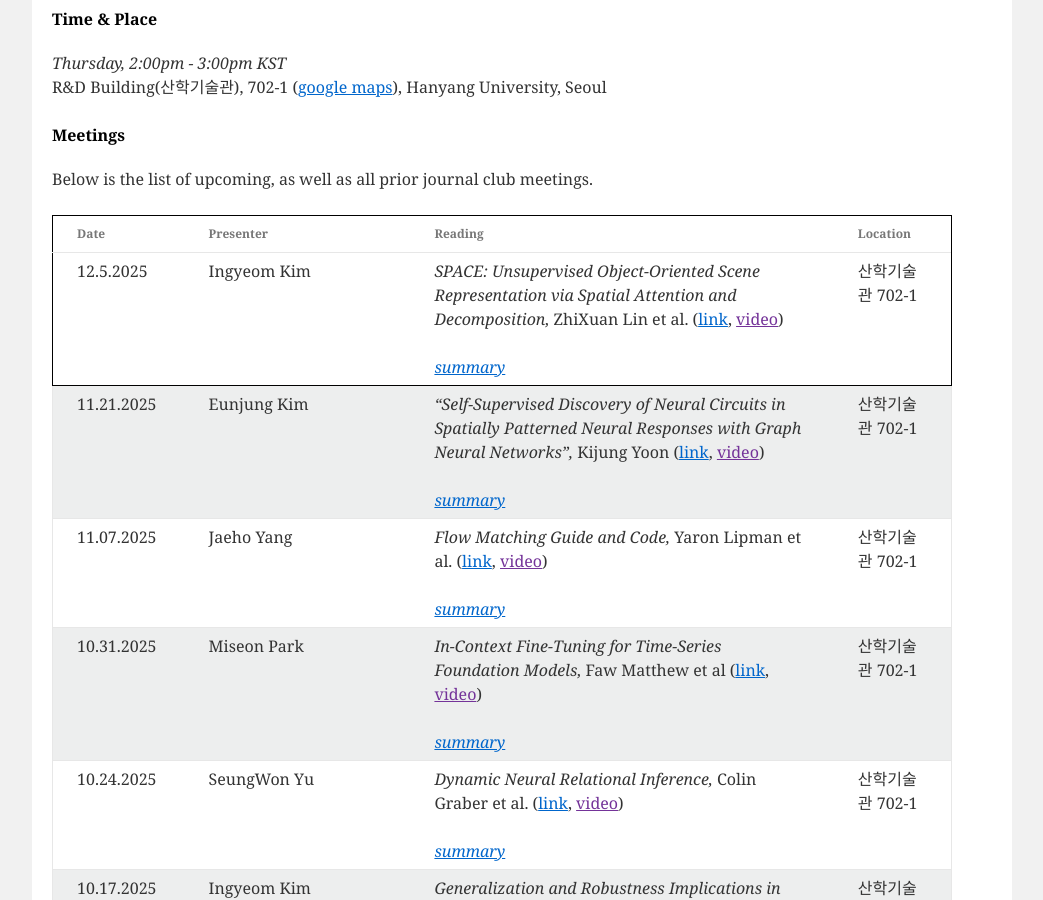
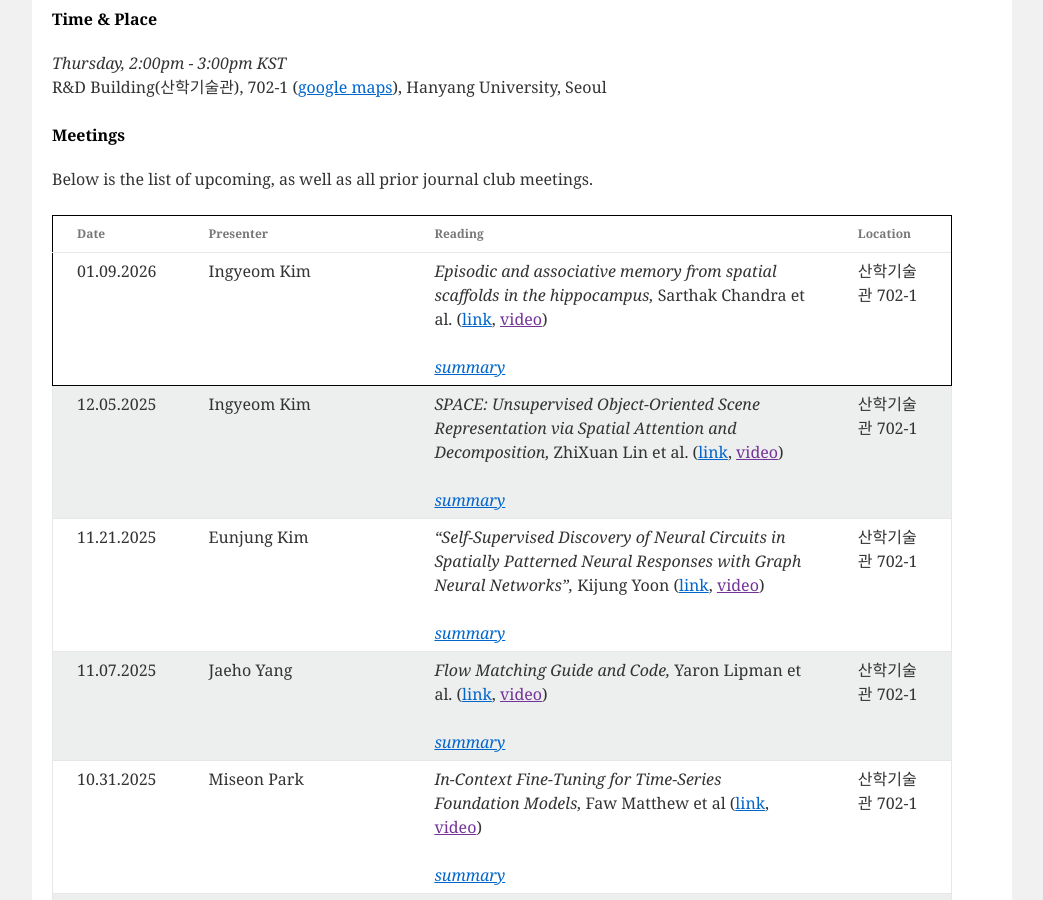
Before and after one commit to niai-lab/GraphML-JC, a Jekyll site: the page built from index.html, in a window 1280 px wide and 900 px high, scrolled down 515 px. Shown: the whole window, without its empty margins (118-1161 px from the left). Built offline with Jekyll 4.4.1, drawn with Linux system fonts in a browser that asks for light colours; part of the change alters nothing that is shown.

Commit message:
Update meeting_info.yml

```diff
--- a/_data/meeting_info.yml
+++ b/_data/meeting_info.yml
@@ -1,5 +1,16 @@
 - presenter: Ingyeom Kim
-  date: 12.5.2025
+  date: 01.09.2026
+  paper: "Episodic and associative memory from spatial scaffolds in the hippocampus"
+  authors: Sarthak Chandra et al.
+  url: https://www.nature.com/articles/s41586-024-08392-y
+  location: "산학기술관 702-1"
+  summary: >
+    Summary : 해당 논문은 Grid cell과 해마 구조에서 영감을 받은 Vector-HaSH 모델을 제안하고 연상 기억 및 공간 정보를 효과적으로 저장하는 점을 확인하였다.<br>
+    Strength : Grid cell 모듈들이 만드는 기하급수적인 고정점을 활용해 많은 양의 기억과 연속 sequence를 매핑하고, 감각 정보와 고정점을 분리시켜 안정성을 확보하고, 무엇보다 해마 용량을 초과해도 hopfield 모델과는 달리 기억 전체가 붕괴하지 않는다. <br>
+    Weakness : 인공지능 모델이라기보단 알고리즘적 뇌구조 구현 모델에 가깝다. 가중치 연결을 위한 발화 패턴 역시 학습으로 찾기 보단 ground truth codebook으로 제공된 모습을 보인다.
+
+- presenter: Ingyeom Kim
+  date: 12.05.2025
   paper: "SPACE: Unsupervised Object-Oriented Scene Representation via Spatial Attention and Decomposition"
   authors: ZhiXuan Lin et al.
   url: https://arxiv.org/abs/2001.02407
```
